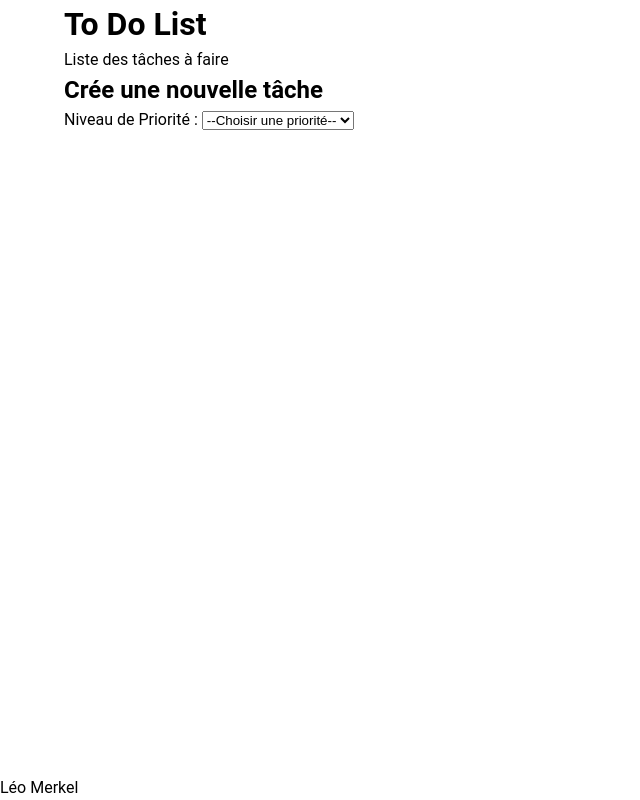
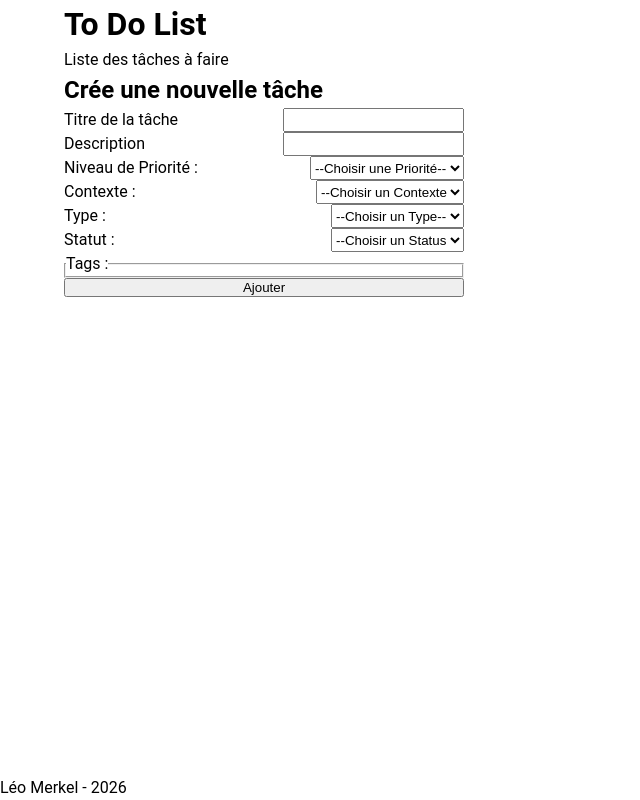
Before and after one commit to Orabis/TodoList-PHP, a PHP site: page / in a window 1280 px wide. Shown: the whole page, without its empty margins (0-640 px from the left). Run offline with PHP 8.4, Linux system fonts and the light colour scheme; data that the repository does not hold is empty; some libraries are stand-ins or nearby versions.

Commit message:
Create function, to display value, add html to form

```diff
--- a/index.php
+++ b/index.php
@@ -11,10 +11,21 @@ try {
     print "Error!: " . $e->getMessage() . "<br/>";
     die();
 }
-// TODO Refacto to a function for use in html
-$sql = "SELECT * FROM priorites";
+function query_options($pdo, $table, $valueColumn, $is_tags = false)
+{
+    $sql = "SELECT * FROM $table";
+    foreach ($pdo->query($sql) as $row) {
+        if ($is_tags) {
+            print '<label>';
+            print '<input type="checkbox" name="tags[]" value="' . $row[$valueColumn] . '"> ' . $row[$valueColumn];
+            print '</label><br>';
+        } else {
+            print '<option value="' . $row[$valueColumn] . '">' . $row[$valueColumn] . '</option>';
+        }
+    }
+}
+
 ?>
-
 <!DOCTYPE html>
 <html lang="fr">
 <head>
@@ -32,18 +43,52 @@ $sql = "SELECT * FROM priorites";
     <div>
         <form method="POST" action="">
             <h2>Crée une nouvelle tâche</h2>
-            <label for="priorites"> Niveau de Priorité :</label>
-            <select name="priorites" id="priorites">
-                <option value="">--Choisir une priorité--</option>
-                <?php foreach ($pdo->query($sql) as $row) {
-                    print '<option value="' . $row['nom_priorite'] . '">' . $row['nom_priorite'] . '</option>';
-                } ?>
-            </select>
+            <label>
+                Titre de la tâche
+                <input name="title" id="title" type="text">
+            </label>
+            <label>
+                Description
+                <input name="description" id="descr" type="text">
+            </label>
+            <label>
+                Niveau de Priorité :
+                <select name="priorites" id="priorites">
+                    <option value="">--Choisir une Priorité--</option>
+                    <?php query_options($pdo, "priorites", "nom_priorite"); ?>
+                </select>
+            </label>
+            <label>
+                Contexte :
+                <select name="contexte" id="contexte">
+                    <option value="">--Choisir un Contexte</option>
+                    <?php query_options($pdo, "contextes", "nom_contexte"); ?>
+                </select>
+            </label>
+            <label>
+                Type :
+                <select name="type" id="type">
+                    <option value="">--Choisir un Type--</option>
+                    <?php query_options($pdo, "type_tache", "nom_type"); ?>
+                </select>
+            </label>
+            <label>
+                Statut :
+                <select name="status" id="status">
+                    <option value="">--Choisir un Status</option>
+                    <?php query_options($pdo, "status", "libelle"); ?>
+                </select>
+            </label>
+            <fieldset>
+                <legend>Tags :</legend>
+                <?php query_options($pdo, "tags", "nom_tag", true); ?>
+            </fieldset>
+            <button type="submit">Ajouter</button>
         </form>
     </div>
 </main>
 <footer>
-    Léo Merkel
+    <p>Léo Merkel - 2026</p>
 </footer>
 </body>
 </html>
--- a/style.css
+++ b/style.css
@@ -48,3 +48,14 @@ main {
     margin-inline: auto;
     padding-inline: 1.5rem;
 }
+
+form {
+    display: flex;
+    flex-direction: column;
+    max-width: 400px;
+
+    > label {
+        display: flex;
+        justify-content: space-between;
+    }
+}
```
